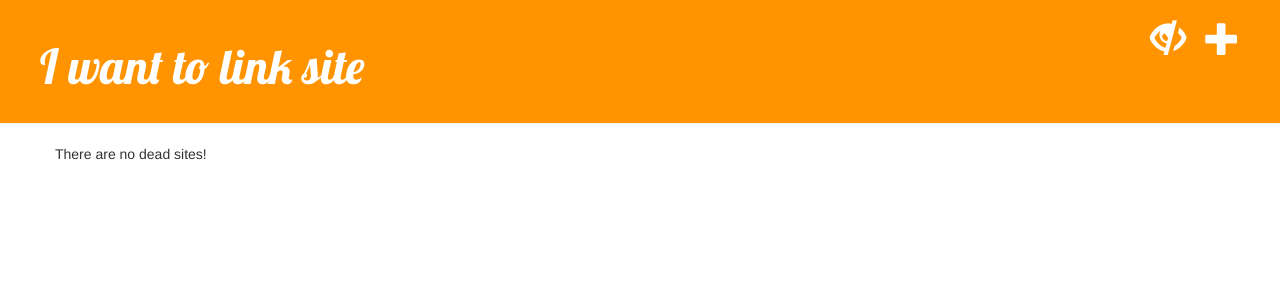
After one commit to KyeongdongSeo/iwanttolink, a Django app: page /deads in a window 1280 px wide. The commit adds this page. Shown: the top 300 px of the page. Run offline with Django 3.2, Linux system fonts and the light colour scheme; data that the repository does not hold is empty; some libraries are stand-ins or nearby versions.

Commit message:
delete view

```diff
--- a/web/templates/web/base.html
+++ b/web/templates/web/base.html
@@ -10,6 +10,7 @@
     <body>
         <div class="page-header">
             <a href="{% url 'site_new' %}" class="top-menu"><span class="glyphicon glyphicon-plus"></span></a>
+            <a href="{% url 'site_dead_list' %}" class="top-menu"><span class="glyphicon glyphicon-eye-close"></span></a>
             <h1><a href="/">I want to link site</a></h1>
         </div>
 
--- /dev/null
+++ b/web/templates/web/site_dead_list.html
@@ -0,0 +1,13 @@
+{% extends 'web/base.html' %}
+
+{% block content %}
+    {% for site in sites %}
+        <div class="post">
+            <p class="date">created: {{ site.created_date }}</p>
+            <h1><a href="{% url 'site_detail' pk=site.pk}">{{ site.name }}</a></h1>
+            <p>{{ site.url }} {{ site.status }}</p>
+        </div>
+    {% empty %}
+        <p>There are no dead sites!</p>
+    {% endfor %}
+{% endblock %}
--- a/web/templates/web/site_detail.html
+++ b/web/templates/web/site_detail.html
@@ -6,6 +6,7 @@
             {{ site.created_date }}
         </div>
         <a class="btn btn-default" href="{% url 'site_edit' pk=site.pk %}"><span class="glyphicon glyphicon-pencil"></span></a>
+        <a class="btn btn-defalut" href="{% url 'site_remove' pk=site.pk %}"><span class="glyphicon glyphicon-remove"></span></a>
         <h1>{{ site.name }}</h1>
         <p>{{ site.url }} {{ site.status }}</p>
     </div>
--- a/web/urls.py
+++ b/web/urls.py
@@ -7,4 +7,6 @@ urlpatterns = [
     path('site/<int:pk>/', views.site_detail, name='site_detail'),
     path('site/new/', views.site_new, name='site_new'),
     path('site/<int:pk>/edit/', views.site_edit, name='site_edit'),
+    path('site/<int:pk>/remove/', views.site_remove, name='site_remove'),
+    path('deads', views.site_dead_list, name="site_dead_list"),
 ]
--- a/web/views.py
+++ b/web/views.py
@@ -1,5 +1,6 @@
 from django.shortcuts import render, get_object_or_404, redirect
 from django.utils import timezone
+from django.db.models import Q
 from .models import Site
 from .forms import SiteForm
 
@@ -36,3 +37,12 @@ def site_edit(request, pk):
     else:
         form = SiteForm(instance=site)
     return render(request, 'web/site_edit.html', {'form': form})
+
+def site_dead_list(request):
+    sites = Site.objects.filter(~Q(status=200)).order_by('-created_date')
+    return render(request, 'web/site_dead_list.html', {'sites': sites})
+
+def site_remove(request, pk):
+    site = get_object_or_404(Site, pk=pk)
+    site.delete()
+    return redirect('site_list')
```
